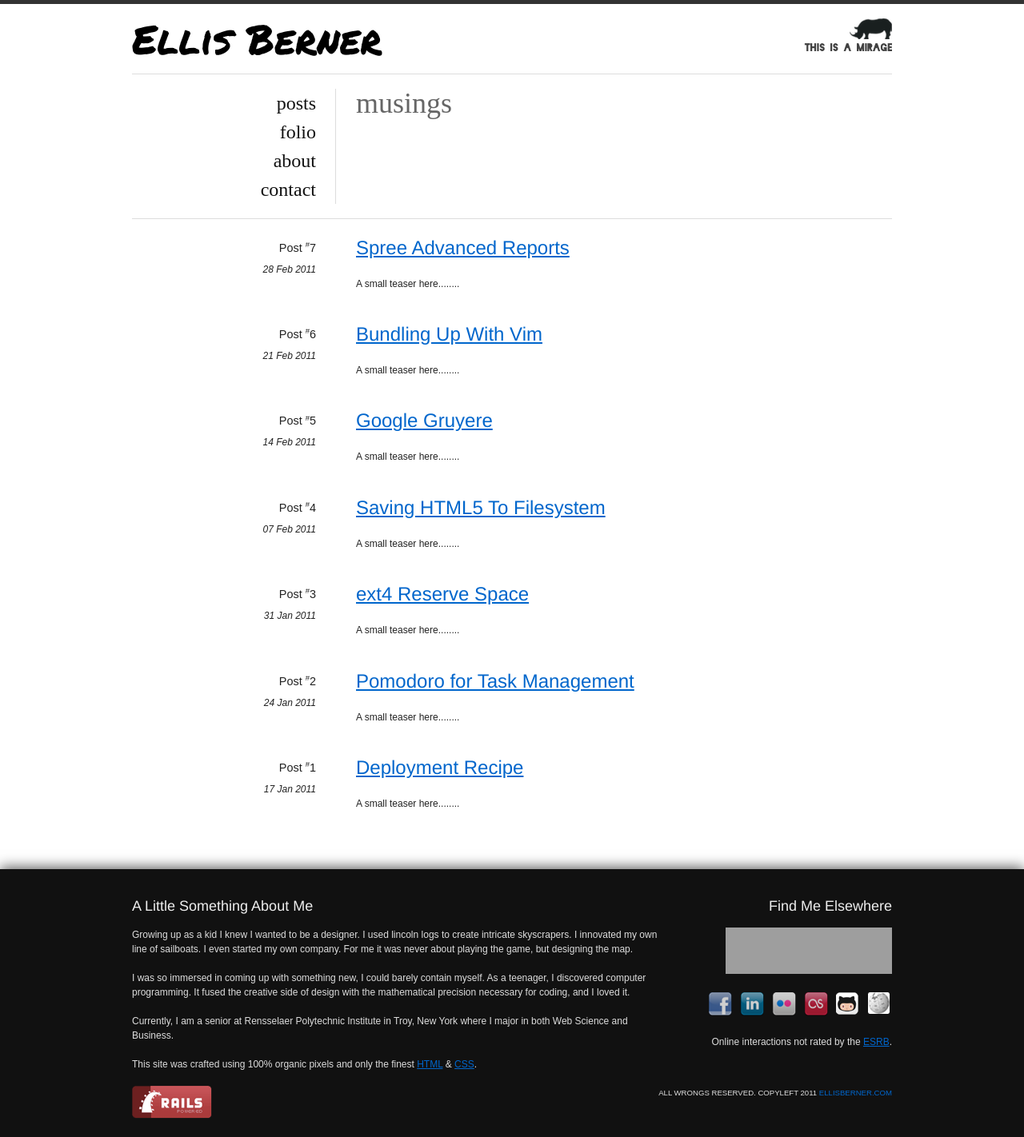
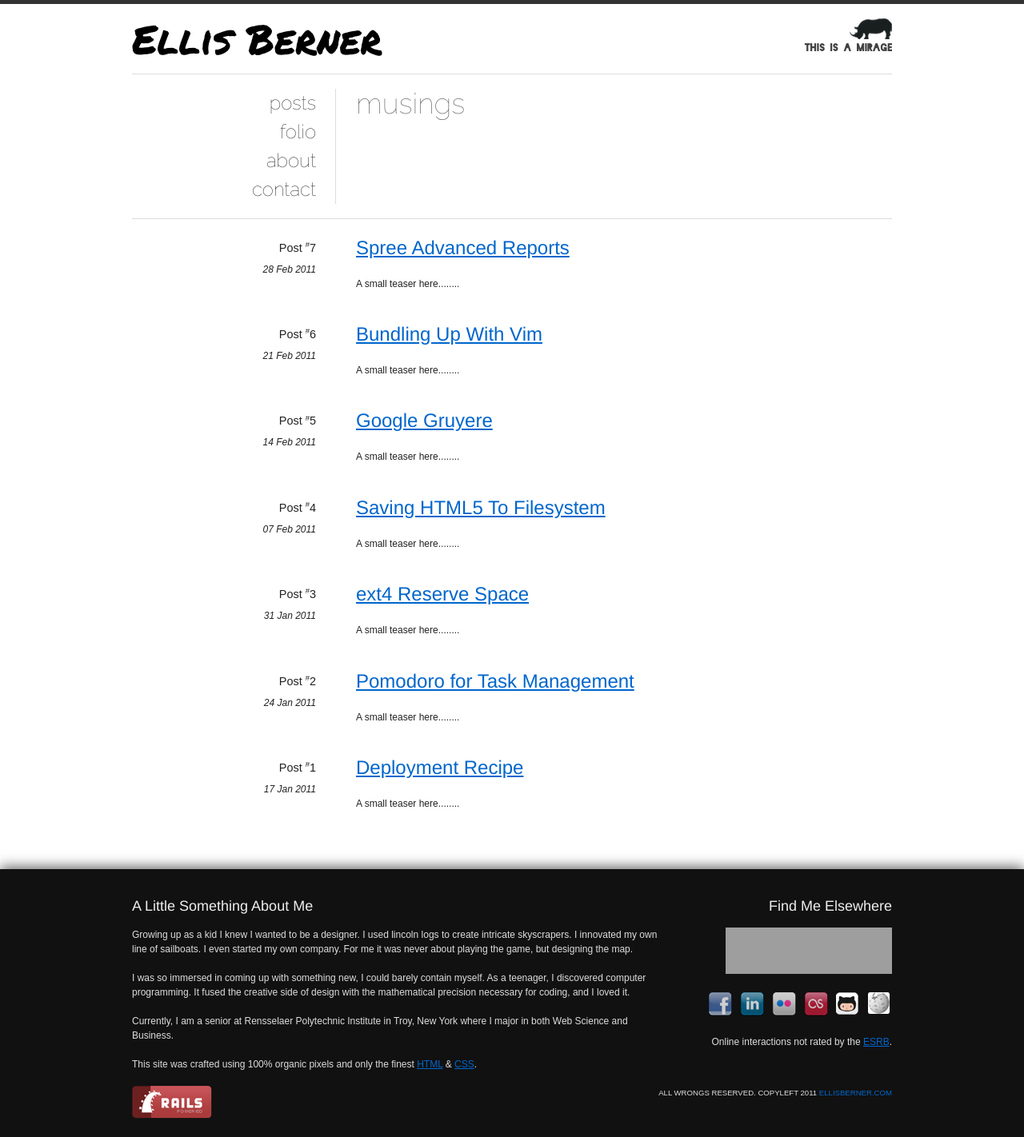
Before and after one commit to maletor/maletor.github.io, a Jekyll site: the page built from index.html, in a window 1280 px wide. Shown: the whole page at 80% size. Built offline with Jekyll 4.4.1, drawn with Linux system fonts in a browser that asks for light colours; some web fonts are replaced; grey boxes are pictures that could not be loaded.

Commit message:
font fix

```diff
--- a/stylesheets/application.css
+++ b/stylesheets/application.css
@@ -10,11 +10,11 @@
 
 /* application.css */
 body {border-top:#333 solid 5px;}
-p {font-family: 'Droid Sans', arial, serif;}
-#header h1 a {text-decoration:none;font-family:'Permanent Marker', arial, serif;font-size:1.4em;}
+p {font-family: 'Droid Sans',arial,serif;}
+#header h1 a {text-decoration:none;font-family:'Permanent Marker',arial,serif;font-size:1.4em;}
 ul.list {list-style:none;padding:0;margin:0;}
 ul.border-list li {border-bottom:1px solid #ddd;padding:1em;}
-#navigation {font-family:Ralewayyyyyy;}
+#navigation {font-family:Raleway,arial,serif;}
 #navigation ul {text-align:right;}
 #navigation a {font-size:2em;color:#111;text-decoration:none;}
 #navigation a:focus, #navigation a:hover {color:#09f;}
```
